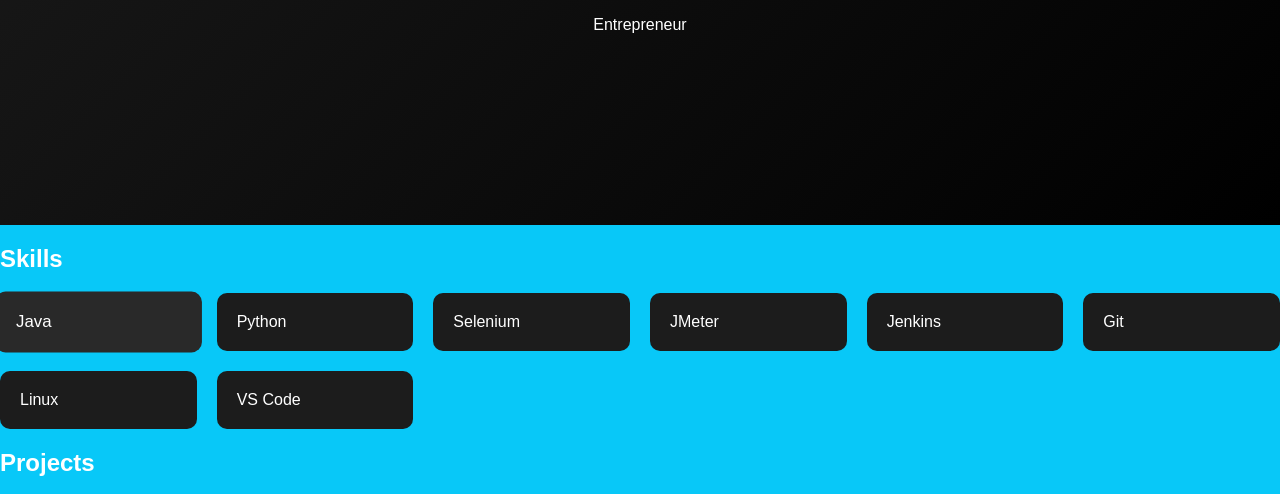
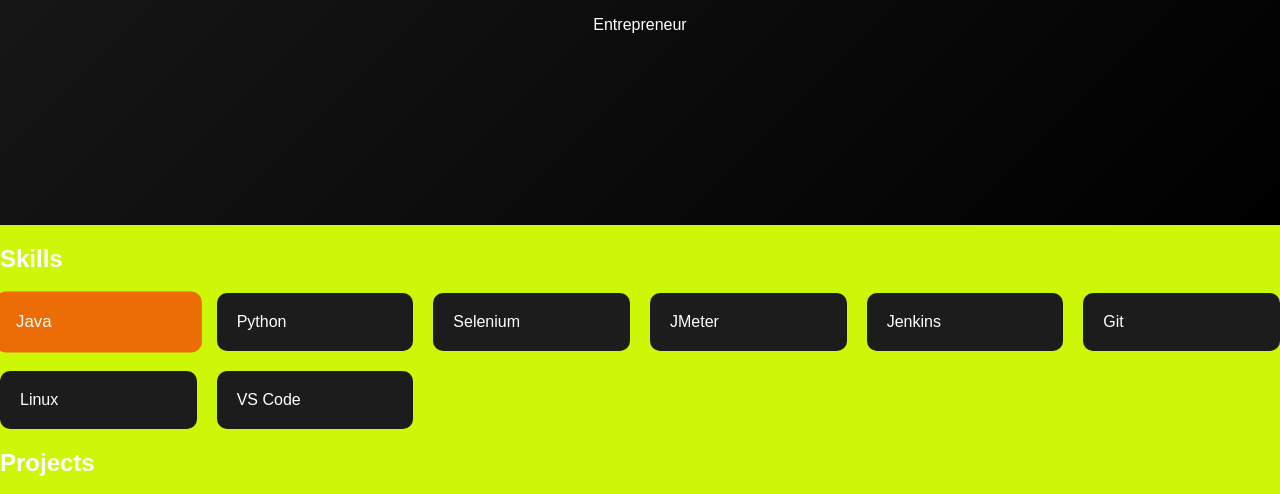
Before and after one commit to AR1002/my_protfolio_project, a plain HTML site: page index.html in a window 1280 px wide. In both pictures the pointer is over the element "Java". Shown: the part 255-749 px from the top of the page. Drawn offline with Linux system fonts and the light colour scheme.

Commit message:
color changes

```diff
--- a/style.css
+++ b/style.css
@@ -1,7 +1,7 @@
 body {
     margin: 0;
     font-family: Poppins, sans-serif;
-    background: #08c8f8;
+    background: #ccf808;
     color: white;
 }
 
@@ -36,5 +36,5 @@ body {
 
 .card:hover {
     transform: scale(1.05);
-    background: #292929;
+    background: #ec6d05;
 }
```
